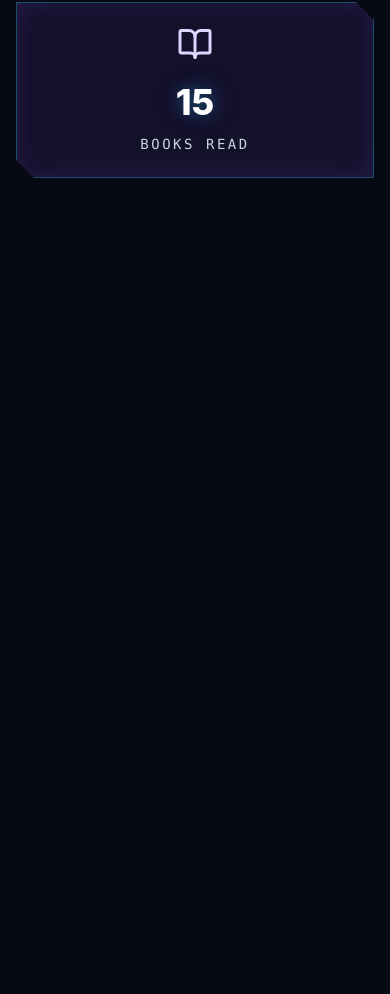
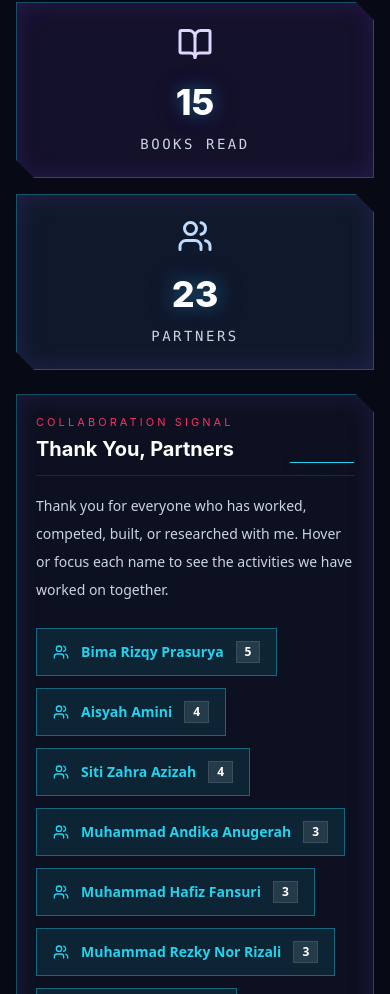
Before and after one commit to aryandaa/Portofolio, a React (Vite) app: page / in a window 390 px wide. Shown: the part 6621-7615 px from the top of the page. Before the commit the page ends 6831 px from the top, so only its background shows below. Built offline with nearby package versions, Linux system fonts and the light colour scheme.

Commit message:
11 Juli 2026

```diff
--- /dev/null
+++ b/src/components/PartnerList.jsx
@@ -0,0 +1,26 @@
+import { Users } from "lucide-react";
+
+export default function PartnerList({ partners = [], compact = false }) {
+  if (!partners || partners.length === 0) return null;
+
+  return (
+    <div className={compact ? "mt-3" : "mt-5"}>
+      <div className="mb-2 flex items-center gap-2">
+        <Users className="h-4 w-4 text-cyan" aria-hidden="true" />
+        <p className="font-display text-xs font-bold uppercase tracking-[0.18em] text-cyan">
+          Partners
+        </p>
+      </div>
+      <div className="flex flex-wrap gap-2">
+        {partners.map((partner) => (
+          <span
+            key={partner}
+            className="interactive-chip border border-cyan/35 bg-cyan/10 px-3 py-1 text-xs font-semibold text-cyan"
+          >
+            {partner}
+          </span>
+        ))}
+      </div>
+    </div>
+  );
+}
--- a/src/data/awards.js
+++ b/src/data/awards.js
@@ -4,29 +4,36 @@ export const awards = [
     name: "Capture The Flag FIT Competition",
     date: "June 2026",
     publisher: "Satya Wacana Christian University",
+    // Add partner names here. Use [] when it was solo.
+    // Example: partners: ["Partner Name", "Another Partner"],
+    partners: ["Muhammad Andika Anugerah", "Aide Rahman"],
   },
   {
     rank: "Finalist",
     name: "Competition UI/UX ITFest",
     date: "November 2025",
     publisher: "Samarinda State Polytechnic",
+    partners: ["Nur Ira Lestari", "Siti Zahra Azizah"],
   },
   {
     rank: "Top 25 Finalist out of 80 Participants",
     name: "Capture The Flag InTechFest",
     date: "September 2025",
     publisher: "Bali State Polytechnic",
+    partners: ["Muhammad Andika Anugerah", "Muhammad Rezky Nor Rizali"],
   },
   {
     rank: "Top 30 Finalist out of 100 Participants",
     name: "Capture The Flag FIT Competition",
     date: "July 2025",
     publisher: "Satya Wacana Christian University",
+    partners: ["Muhammad Andika Anugerah", "Muhammad Rezky Nor Rizali"],
   },
   {
     rank: "2nd Place",
     name: "UI/UX Poliban Competition 2024",
     date: "December 2024",
     publisher: "iTech Community of Poliban",
+    partners: ["Muhammad Yadzka", "Decy Alam Santoso"],
   },
 ];
--- a/src/data/experiences.js
+++ b/src/data/experiences.js
@@ -18,6 +18,9 @@ export const experiences = [
       "Delivered a capstone project as part of a remote apprenticeship workflow.",
       "Improved full-stack foundations from UI implementation to API integration.",
     ],
+    // Add partner names here. Use [] when the work was solo or partner names are not public.
+    // Example: partners: ["Partner Name", "Another Partner"],
+    partners: [],
     // Put files in public/assets/evidence, then register proof of work here.
     // Supported types: "image" for photos/screenshots, or "document" for PDF/DOCX/etc.
     // Example:
@@ -50,6 +53,7 @@ export const experiences = [
       "Built a community space for cybersecurity learners and practitioners.",
       "Created hands-on CTF material to help members understand real attack and defense patterns.",
     ],
+    partners: ["Aditya Rahman", "Muhammad Andika Anugerah", "Hipni", "Aide Rahman", "Muhammad Rezky Nor Rizali", "Rifki Al Ansyari"],
     // Example:
     // evidence: [
     //   {
@@ -80,6 +84,7 @@ export const experiences = [
       "Contributed to public-facing website interfaces for client needs.",
       "Balanced frontend implementation, backend support, and design asset creation in one internship role.",
     ],
+    partners: ["Bima Rizqy Prasurya", "Muhammad Hafiz Fansuri"],
     // Example:
     // evidence: [
     //   {
@@ -110,6 +115,7 @@ export const experiences = [
       "Reduced repetitive manual document creation through web-based automation.",
       "Supported a government institution workflow with a practical internal system.",
     ],
+    partners: ["Bima Rizqy Prasurya", "Siti Zahra Azizah", "Muhammad Sultan Nabil Akbar", "Aisyah Amini"],
     // Example:
     // evidence: [
     //   {
@@ -141,6 +147,7 @@ export const experiences = [
       "Created an interactive minigame campaign to encourage customer participation.",
       "Expanded the brand's online presence through web-based promotional tools.",
     ],
+    partners: ["Aditiya Noor Rahman", "Annida Afrilia", "Aisyah Amini", "Khairunnisa Zahra Ramanda Sari"],
     evidence: [
       {
         title: "Sertifikat Bahtera Mart",
--- a/src/data/projects.js
+++ b/src/data/projects.js
@@ -19,6 +19,9 @@ export const technicalProjects = [
       "Customized the WordPress theme to match the redesigned visual system.",
     ],
     outcome: "Improved usability, visual quality, and mobile readiness for the faculty website.",
+    // Add partner names here. Use [] when the project was solo.
+    // Example: partners: ["Partner Name", "Another Partner"],
+    partners: ["Aditya Rahman", "Rifki Al Ansyari"],
     projectUrl: "https://sosiologi.fisip.ulm.ac.id/",
     githubUrl: "",
   },
@@ -52,6 +55,7 @@ export const technicalProjects = [
       "Collaborated in full-stack development using Git-based team workflow.",
     ],
     outcome: "Delivered a capstone web application that combines user input, analytics, and prediction-focused UX.",
+    partners: ["Lutfi Agisna", "Muhammad Rendy", "Eusthachius Rivan Verianto Norel", "Michael Jordan Alfanius Sianipar", "Aisyah Aurora Ayu Setianingrum"],
     // Fill these when the project is public.
     projectUrl: "https://cek-stress.vercel.app/",
     githubUrl: "https://github.com/Zetday/CekTenang",
@@ -87,6 +91,7 @@ export const technicalProjects = [
       "Structured learning paths across Frontend, Backend, Android, and Cyber Security.",
     ],
     outcome: "Produced an educational product concept with stronger engagement through gamified learning.",
+    partners: ["Nur Ira Lestari", "Siti Zahra Azizah"],
     // Fill these when there is a public prototype, case study, or repository.
     projectUrl: "https://www.figma.com/file/5Ua2uS0War2gymof1CsDAp/Syntara",
     githubUrl: "",
@@ -123,6 +128,7 @@ export const technicalProjects = [
       "Designed a modern responsive UI with Bootstrap 5.",
     ],
     outcome: "Created a practical ordering platform for single and bulk cake/catering purchases.",
+    partners: ["Nur Ira Lestari", "Ahmad Rivaldi Saputra"],
     projectUrl: "",
     githubUrl: "https://github.com/aryandaa/Gyaruss-Cake-Web",
   },
@@ -145,6 +151,7 @@ export const technicalProjects = [
       "Focused on usability, responsiveness, and public accessibility.",
       "Adjusted interface implementation from design and content needs.",
     ],
+    partners: ["Bima Rizqy Prasurya", "Muhammad Hafiz Fansuri"],
     outcome: "Supported public-service delivery with a more accessible web interface.",
     projectUrl: "https://polresbanjar.net/",
     githubUrl: "",
@@ -168,6 +175,7 @@ export const technicalProjects = [
       "Translated company identity into visual web sections.",
       "Optimized layouts for desktop and mobile visitors.",
     ],
+    partners: ["Bima Rizqy Prasurya", "Muhammad Hafiz Fansuri"],
     outcome: "Improved the company's digital presence through a responsive promotional website.",
     projectUrl: "https://albaik.id/",
     githubUrl: "",
@@ -192,6 +200,7 @@ export const technicalProjects = [
       "Structured administrative data for faster retrieval and document processing.",
     ],
     outcome: "Reduced manual document creation workload for internal government administration.",
+    partners: ["Bima Rizqy Prasurya", "Siti Zahra Azizah", "Muhammad Sultan Nabil Akbar", "Aisyah Amini"],
     projectUrl: "",
     githubUrl: "https://github.com/aryandaa/SuratTugasKominfo",
   },
@@ -237,6 +246,7 @@ export const technicalProjects = [
       "Built a browser-based game experience using JavaScript.",
       "Connected gameplay concept to a promotional discount strategy.",
     ],
+    partners: ["Aditiya Noor Rahman", "Annida Afrilia", "Aisyah Amini", "Khairunnisa Zahra Ramanda Sari"],
     outcome: "Created an interactive campaign tool that increased digital engagement.",
     projectUrl: "https://tera-in-galaxy.vercel.app/",
     githubUrl: "https://github.com/aryandaa/tera-in-galaxy",
--- a/src/data/research.js
+++ b/src/data/research.js
@@ -18,7 +18,7 @@
 //     doi: "",
 //     url: "",
 //   },
-//   collaborators: ["Collaborator Name", "Supervisor Name"],
+//   partners: ["Partner Name", "Supervisor Name"],
 //   links: {
 //     paper: "",
 //     presentation: "",
--- a/src/pages/AwardsPage.jsx
+++ b/src/pages/AwardsPage.jsx
@@ -2,6 +2,7 @@ import { Trophy } from "lucide-react";
 import { awards } from "../data/awards.js";
 import PageShell from "../components/PageShell.jsx";
 import Panel from "../components/Panel.jsx";
+import PartnerList from "../components/PartnerList.jsx";
 
 export default function AwardsPage() {
   return (
@@ -20,6 +21,7 @@ export default function AwardsPage() {
                 <p className="mt-3 text-sm leading-6 text-slate-300">
                   Published by <span className="text-white">{award.publisher}</span>
                 </p>
+                <PartnerList partners={award.partners} compact />
               </div>
             </div>
           </Panel>
--- a/src/pages/ExperiencePage.jsx
+++ b/src/pages/ExperiencePage.jsx
@@ -12,6 +12,7 @@ import {
 import { experiences } from "../data/experiences.js";
 import PageShell from "../components/PageShell.jsx";
 import Panel from "../components/Panel.jsx";
+import PartnerList from "../components/PartnerList.jsx";
 
 function DetailList({ icon: Icon, title, items }) {
   return (
@@ -55,6 +56,7 @@ export default function ExperiencePage() {
                     </div>
                     <h2 className="font-display text-xl font-bold text-white">{item.role}</h2>
                     <p className="mt-3 text-sm leading-6 text-cyan">{item.place}</p>
+                    <PartnerList partners={item.partners} compact />
                     <p className="mt-4 inline-flex border border-danger/40 bg-danger/10 px-3 py-2 text-xs font-semibold text-rose-100">
                       {item.period}
                     </p>
@@ -120,6 +122,7 @@ export default function ExperiencePage() {
                   {selectedExperience.role}
                 </h2>
                 <p className="mt-2 text-sm text-slate-300">{selectedExperience.place}</p>
+                <PartnerList partners={selectedExperience.partners} compact />
               </div>
               <button
                 type="button"
--- a/src/pages/ProfilePage.jsx
+++ b/src/pages/ProfilePage.jsx
@@ -15,6 +15,7 @@ import {
   MapPin,
   Phone,
   ShieldCheck,
+  Users,
 } from "lucide-react";
 import { profile } from "../data/profile.js";
 import { experiences } from "../data/experiences.js";
@@ -22,6 +23,7 @@ import { technicalProjects } from "../data/projects.js";
 import { certifications } from "../data/certifications.js";
 import { awards } from "../data/awards.js";
 import { booksRead } from "../data/books.js";
+import { researchRecords } from "../data/research.js";
 import ExternalLink from "../components/ExternalLink.jsx";
 import PageShell from "../components/PageShell.jsx";
 import Panel from "../components/Panel.jsx";
@@ -150,7 +152,48 @@ function getProjectDuration() {
   return formatProjectDuration(activeMonths.size, activeDays);
 }
 
+function addPartnerActivities(partnerMap, partners = [], activity) {
+  partners.forEach((partner) => {
+    const name = String(partner).trim();
+    const key = name.toLowerCase();
+
+    if (!name || key === "solo") return;
+
+    const current = partnerMap.get(key) ?? { name, activities: new Set() };
+    current.activities.add(activity);
+    partnerMap.set(key, current);
+  });
+}
+
+function getPartnerThanks() {
+  const partnerMap = new Map();
+
+  experiences.forEach((item) => {
+    addPartnerActivities(partnerMap, item.partners, `Experience: ${item.place}`);
+  });
+
+  technicalProjects.forEach((item) => {
+    addPartnerActivities(partnerMap, item.partners, `Project: ${item.name}`);
+  });
+
+  awards.forEach((item) => {
+    addPartnerActivities(partnerMap, item.partners, `Award: ${item.name}`);
+  });
+
+  researchRecords.forEach((item) => {
+    addPartnerActivities(partnerMap, item.partners, `Research: ${item.title}`);
+  });
+
+  return Array.from(partnerMap.values())
+    .map((partner) => ({
+      ...partner,
+      activities: Array.from(partner.activities),
+    }))
+    .sort((a, b) => b.activities.length - a.activities.length || a.name.localeCompare(b.name));
+}
+
 function PortfolioStats() {
+  const partnerCount = getPartnerThanks().length;
   const stats = [
     {
       label: "Experience Records",
@@ -184,6 +227,12 @@ function PortfolioStats() {
       icon: BookOpen,
       tone: "violet",
     },
+    {
+      label: "Partners",
+      value: partnerCount,
+      icon: Users,
+      tone: "blue",
+    },
   ];
 
   const toneStyles = {
@@ -192,10 +241,11 @@ function PortfolioStats() {
     yellow: "border-yellow-400/30 bg-yellow-400/10 text-yellow-300",
     green: "border-emerald-400/30 bg-emerald-400/10 text-emerald-300",
     violet: "border-plasma/30 bg-plasma/10 text-violet-200",
+    blue: "border-blue-400/30 bg-blue-400/10 text-blue-200",
   };
 
   return (
-    <div className="grid gap-4 md:grid-cols-2 xl:grid-cols-3 2xl:grid-cols-5">
+    <div className="grid gap-4 md:grid-cols-2 xl:grid-cols-3 2xl:grid-cols-6">
       {stats.map(({ label, value, detail, icon: Icon, tone }) => (
         <div
           key={label}
@@ -208,6 +258,57 @@ function PortfolioStats() {
         </div>
       ))}
     </div>
+  );
+}
+
+function PartnerThanks() {
+  const partners = getPartnerThanks();
+
+  return (
+    <Panel>
+      <SectionTitle kicker="Collaboration signal" title="Thank You, Partners" />
+      <p className="max-w-3xl text-sm leading-7 text-slate-300">
+        Thank you for everyone who has worked, competed, built, or researched with me. Hover or focus
+        each name to see the activities we have worked on together.
+      </p>
+
+      {partners.length > 0 ? (
+        <div className="mt-6 flex flex-wrap gap-3">
+          {partners.map((partner) => (
+            <div key={partner.name} className="group relative">
+              <button
+                type="button"
+                className="interactive-chip inline-flex items-center gap-3 border border-cyan/40 bg-cyan/10 px-4 py-3 text-left text-sm font-semibold text-cyan"
+              >
+                <Users className="h-4 w-4 shrink-0" aria-hidden="true" />
+                <span>{partner.name}</span>
+                <span className="border border-white/10 bg-white/10 px-2 py-0.5 text-xs text-white">
+                  {partner.activities.length}
+                </span>
+              </button>
+              <div className="pointer-events-none absolute bottom-full left-0 z-20 mb-3 w-72 translate-y-2 border border-cyan/30 bg-night/95 p-4 text-left opacity-0 shadow-neon backdrop-blur-md transition group-hover:translate-y-0 group-hover:opacity-100 group-focus-within:translate-y-0 group-focus-within:opacity-100">
+                <p className="mb-3 font-display text-xs uppercase tracking-[0.2em] text-cyan">
+                  Activities together
+                </p>
+                <div className="grid gap-2">
+                  {partner.activities.map((activity) => (
+                    <p key={activity} className="text-xs leading-5 text-slate-300">
+                      {activity}
+                    </p>
+                  ))}
+                </div>
+              </div>
+            </div>
+          ))}
+        </div>
+      ) : (
+        <div className="mt-6 border border-white/10 bg-white/[0.035] p-4">
+          <p className="text-sm leading-6 text-slate-300">
+            Partner names are ready to be shown here once you add them to the data files.
+          </p>
+        </div>
+      )}
+    </Panel>
   );
 }
 
@@ -394,6 +495,8 @@ export default function ProfilePage({ navigate }) {
           </div>
 
           <PortfolioStats />
+
+          <PartnerThanks />
         </div>
       }
     >
--- a/src/pages/ProjectsPage.jsx
+++ b/src/pages/ProjectsPage.jsx
@@ -4,6 +4,7 @@ import { technicalProjects } from "../data/projects.js";
 import ExternalLink from "../components/ExternalLink.jsx";
 import PageShell from "../components/PageShell.jsx";
 import Panel from "../components/Panel.jsx";
+import PartnerList from "../components/PartnerList.jsx";
 
 function ProjectDetailList({ icon: Icon, title, items }) {
   return (
@@ -54,6 +55,7 @@ export default function ProjectsPage() {
                   </span>
                 </div>
                 <p className="text-sm leading-7 text-slate-300">{project.description}</p>
+                <PartnerList partners={project.partners} compact />
                 <p className="mt-4 text-xs uppercase tracking-[0.22em] text-cyan">
                   Click card for more details
                 </p>
@@ -95,6 +97,7 @@ export default function ProjectsPage() {
 
             <div className="grid gap-6">
               <p className="text-sm leading-7 text-slate-300">{selectedProject.description}</p>
+              <PartnerList partners={selectedProject.partners} />
 
               <div className="grid gap-6 xl:grid-cols-3">
                 <ProjectDetailList
```
Also changed, not shown: src/pages/ResearchPage.jsx (+15 -0 lines).
